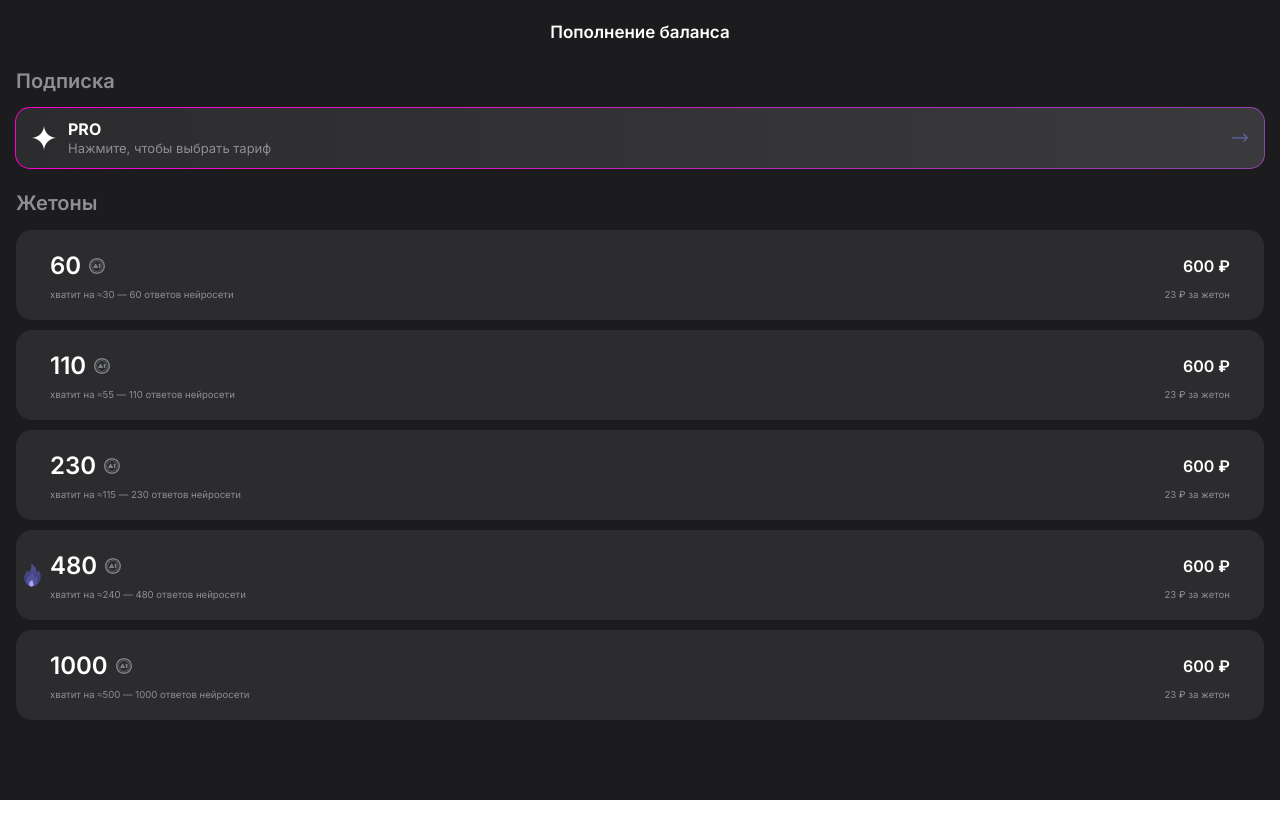
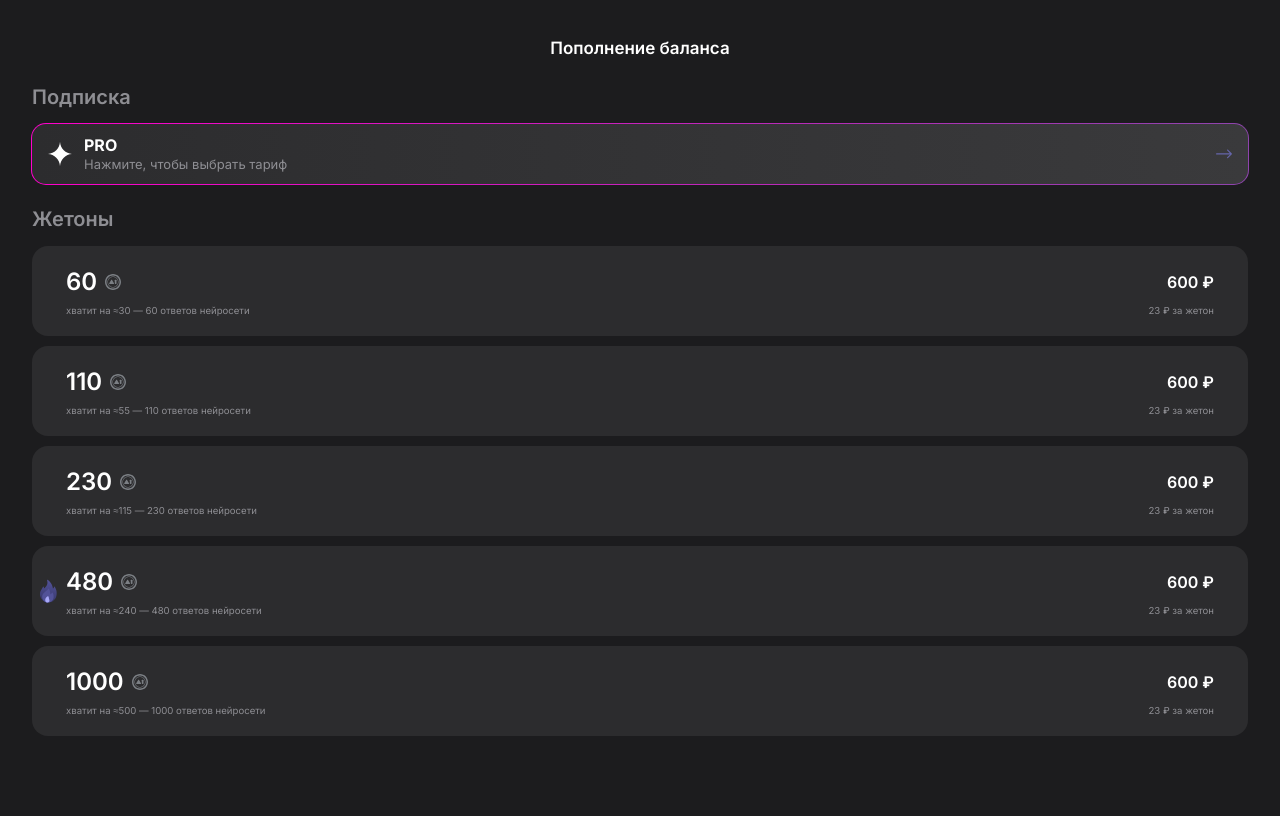
Before and after one commit to amchos/neuro-bot-vite-vue, a Vue app: page /#/add-balance in a window 1280 px wide. Built offline with nearby package versions, Linux system fonts and the light colour scheme.

Commit message:
settingsWarningMsg

```diff
--- a/src/views/AddBalanceView.vue
+++ b/src/views/AddBalanceView.vue
@@ -142,7 +142,7 @@ const handleBuy = () => {
   display: flex;
   flex-direction: column;
   box-sizing: border-box;
-  padding-bottom: 80px; /* Space for button */
+  padding: 16px 16px 80px 16px;
 }
 
 .header {
```
